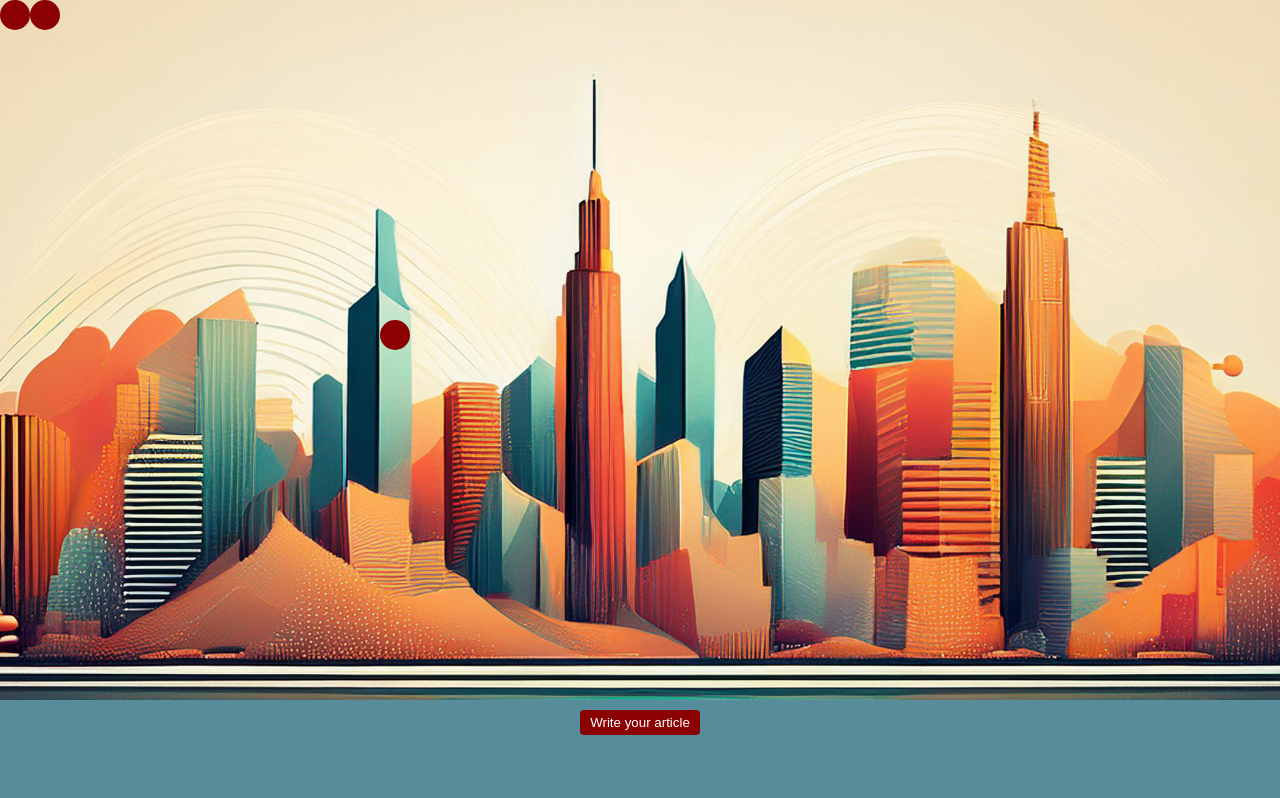
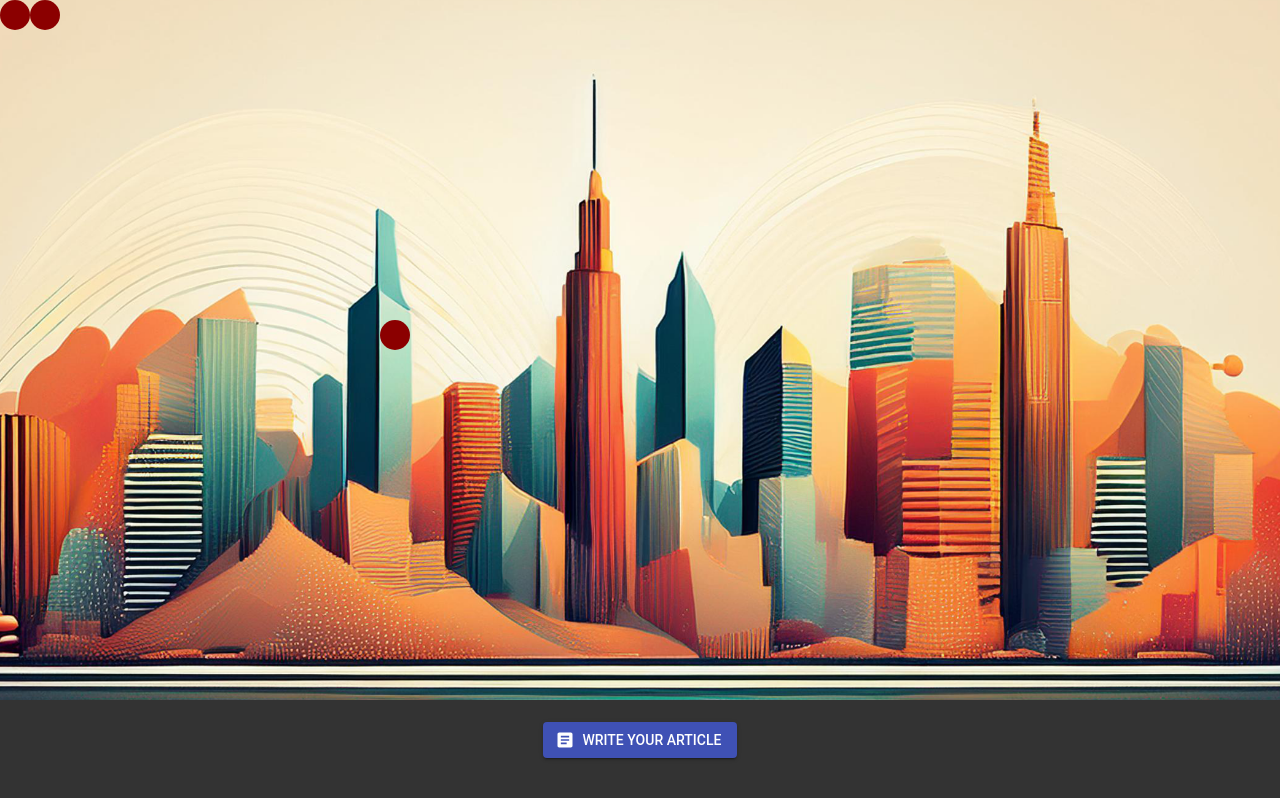
Before and after one commit to yasmineantille/herhack-2024, a React (Create React App) app in the folder srg-challenge/: page / in a window 1280 px wide. Built offline with nearby package versions, Linux system fonts and the light colour scheme.

Commit message:
styles the nav button

```diff
--- a/srg-challenge/src/components/GameBar/GameBar.tsx
+++ b/srg-challenge/src/components/GameBar/GameBar.tsx
@@ -1,12 +1,14 @@
 import React from 'react';
-import './GameBar.css';
-import {Link, useLocation} from "react-router-dom";
+import { Link as RouterLink, useLocation } from 'react-router-dom';
+import { AppBar, Toolbar, Button, Container } from '@mui/material';
+import HomeIcon from '@mui/icons-material/Home';
+import ArticleIcon from '@mui/icons-material/Article';
 
 interface BarProps {
     className?: string;
 }
 
-const GameBar: React.FC<BarProps> = ({className}) => {
+const GameBar: React.FC<BarProps> = ({ className }) => {
     const location = useLocation();
 
     const getButtonText = () => {
@@ -25,22 +27,48 @@ const GameBar: React.FC<BarProps> = ({className}) => {
             default:
                 return '/';
         }
-    }
+    };
+
+    const getButtonIcon = () => {
+        switch (location.pathname) {
+            case '/workDesk':
+                return <HomeIcon />;
+            default:
+                return <ArticleIcon />;
+        }
+    };
 
     return (
-        <div className={className}
-             style={{position: 'fixed', bottom: 0, width: '100%', textAlign: 'center', padding: '10px'}}>
-            <Link to={getButtonLink()} style={{textDecoration: 'none'}}>
-                <button style={{
-                    padding: '5px 10px',
-                    borderRadius: '4px',
-                    height: 'auto',
-                    width: 'auto',
-                    color: 'white',
-                }}
-                >{getButtonText()}</button>
-            </Link>
-        </div>
+        <AppBar
+            position="fixed"
+            sx={{
+                top: 'auto',
+                bottom: 0,
+                backgroundColor: '#333',
+                py: 1,
+            }}
+            className={className}
+        >
+            <Container maxWidth="md">
+                <Toolbar sx={{ display: 'flex', justifyContent: 'center' }}>
+                    <Button
+                        component={RouterLink}
+                        to={getButtonLink()}
+                        variant="contained"
+                        startIcon={getButtonIcon()}
+                        sx={{
+                            color: '#fff',
+                            backgroundColor: '#3f51b5',
+                            '&:hover': {
+                                backgroundColor: '#2c387e',
+                            },
+                        }}
+                    >
+                        {getButtonText()}
+                    </Button>
+                </Toolbar>
+            </Container>
+        </AppBar>
     );
 };
 
```
